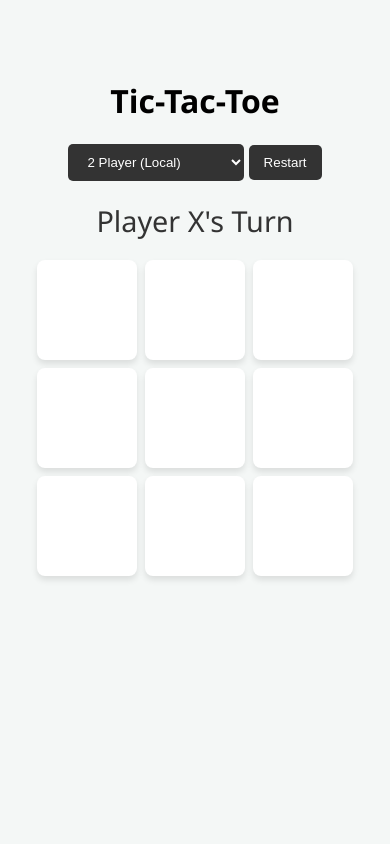
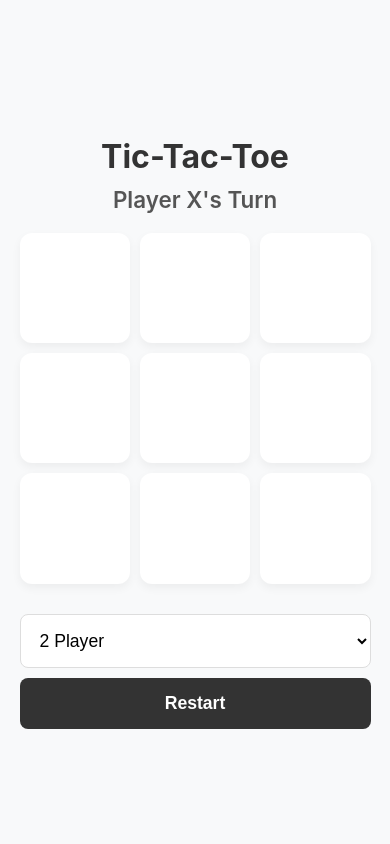
Before and after one commit to pranavps47/tic_tac_toe, a Flask app: page / in a window 390 px wide. Run offline with Flask 3, Linux system fonts and the light colour scheme.

Commit message:
updated for mobile layout as well

```diff
--- a/static/style.css
+++ b/static/style.css
@@ -1,13 +1,81 @@
-body { font-family: 'Segoe UI', Tahoma, Geneva, Verdana, sans-serif; text-align: center; background: #f4f7f6; padding-top: 50px; }
-.controls { margin-bottom: 20px; }
-.board { display: grid; grid-template-columns: repeat(3, 100px); grid-gap: 8px; justify-content: center; margin: 0 auto; }
+* {
+    box-sizing: border-box;
+    touch-action: manipulation; /* Prevents delay on mobile clicks */
+}
+
+body {
+    font-family: -apple-system, BlinkMacSystemFont, "Segoe UI", Roboto, sans-serif;
+    background-color: #f8f9fa;
+    display: flex;
+    justify-content: center;
+    align-items: center;
+    min-height: 100vh;
+    margin: 0;
+}
+
+.container {
+    width: 90%;
+    max-width: 400px;
+    text-align: center;
+}
+
+h1 { color: #333; margin-bottom: 10px; }
+
+#status {
+    font-size: 1.4rem;
+    margin-bottom: 20px;
+    font-weight: 600;
+    color: #555;
+}
+
+.board {
+    display: grid;
+    grid-template-columns: repeat(3, 1fr);
+    gap: 10px;
+    margin-bottom: 30px;
+}
+
 .cell {
-    width: 100px; height: 100px; background: white; border-radius: 8px;
-    box-shadow: 0 4px 6px rgba(0,0,0,0.1); font-size: 2.5em;
-    display: flex; align-items: center; justify-content: center; cursor: pointer;
-    transition: transform 0.1s;
+    aspect-ratio: 1 / 1; /* Keeps cells perfectly square */
+    background: white;
+    border-radius: 12px;
+    display: flex;
+    align-items: center;
+    justify-content: center;
+    font-size: 3rem;
+    font-weight: bold;
+    box-shadow: 0 4px 10px rgba(0,0,0,0.05);
+    cursor: pointer;
+    border: 2px solid transparent;
 }
-.cell:hover { background: #fafafa; transform: scale(1.02); }
-#status { font-size: 1.8em; margin: 20px; color: #333; font-weight: 300; }
-button, select { padding: 10px 15px; border: none; border-radius: 5px; background: #333; color: white; cursor: pointer; }
-button:hover { background: #555; }
+
+.cell:active {
+    background: #ececec;
+    transform: scale(0.95);
+}
+
+.controls {
+    display: flex;
+    flex-direction: column;
+    gap: 10px;
+}
+
+select, button {
+    padding: 15px;
+    font-size: 1.1rem;
+    border-radius: 8px;
+    border: 1px solid #ddd;
+    background: white;
+    cursor: pointer;
+}
+
+button {
+    background: #333;
+    color: white;
+    font-weight: bold;
+    border: none;
+}
+
+button:active {
+    background: #000;
+}
--- a/templates/index.html
+++ b/templates/index.html
@@ -2,21 +2,16 @@
 <html lang="en">
 <head>
     <meta charset="UTF-8">
-    <title>Tic-Tac-Toe AI</title>
+    <meta name="viewport" content="width=device-width, initial-scale=1.0, maximum-scale=1.0, user-scalable=no">
+    <title>Tic-Tac-Toe Mobile</title>
     <link rel="stylesheet" href="{{ url_for('static', filename='style.css') }}">
 </head>
 <body>
+    <div class="container">
         <h1>Tic-Tac-Toe</h1>
-    <div class="controls">
-        <select id="mode">
-            <option value="pvp">2 Player (Local)</option>
-            <option value="easy">Easy AI</option>
-            <option value="hard">Hard AI (Unbeatable)</option>
-        </select>
-        <button onclick="resetGame()">Restart</button>
-    </div>
 
         <div id="status">Player X's Turn</div>
+
         <div class="board" id="board">
             <div class="cell" onclick="makeMove(0)"></div>
             <div class="cell" onclick="makeMove(1)"></div>
@@ -29,14 +24,24 @@
             <div class="cell" onclick="makeMove(8)"></div>
         </div>
 
+        <div class="controls">
+            <select id="mode">
+                <option value="pvp">2 Player</option>
+                <option value="easy">Easy AI</option>
+                <option value="hard">Hard AI</option>
+            </select>
+            <button onclick="resetGame()">Restart</button>
+        </div>
+    </div>
+
     <script>
+        // ... (Keep the same JavaScript from the previous version) ...
         let board = ["", "", "", "", "", "", "", "", ""];
         let currentPlayer = "X";
         let gameOver = false;
 
         async function makeMove(index) {
             if (board[index] !== "" || gameOver) return;
-
             board[index] = currentPlayer;
             updateUI();
             if (checkGameOver()) return;
@@ -56,13 +61,16 @@
                 }
             } else {
                 currentPlayer = currentPlayer === "X" ? "O" : "X";
-                document.getElementById('status').innerText = `Player ${currentPlayer}'s Turn`;
+                document.getElementById('status').innerText = `Turn: ${currentPlayer}`;
             }
         }
 
         function updateUI() {
             const cells = document.querySelectorAll('.cell');
-            board.forEach((val, i) => cells[i].innerText = val);
+            board.forEach((val, i) => {
+                cells[i].innerText = val;
+                cells[i].style.color = val === "X" ? "#2c3e50" : "#e74c3c";
+            });
         }
 
         function checkGameOver() {
@@ -75,7 +83,7 @@
                 }
             }
             if (!board.includes("")) {
-                document.getElementById('status').innerText = "It's a Draw!";
+                document.getElementById('status').innerText = "Draw!";
                 return true;
             }
             return false;
```
Lines whose indentation alone changed are shown as unchanged.
